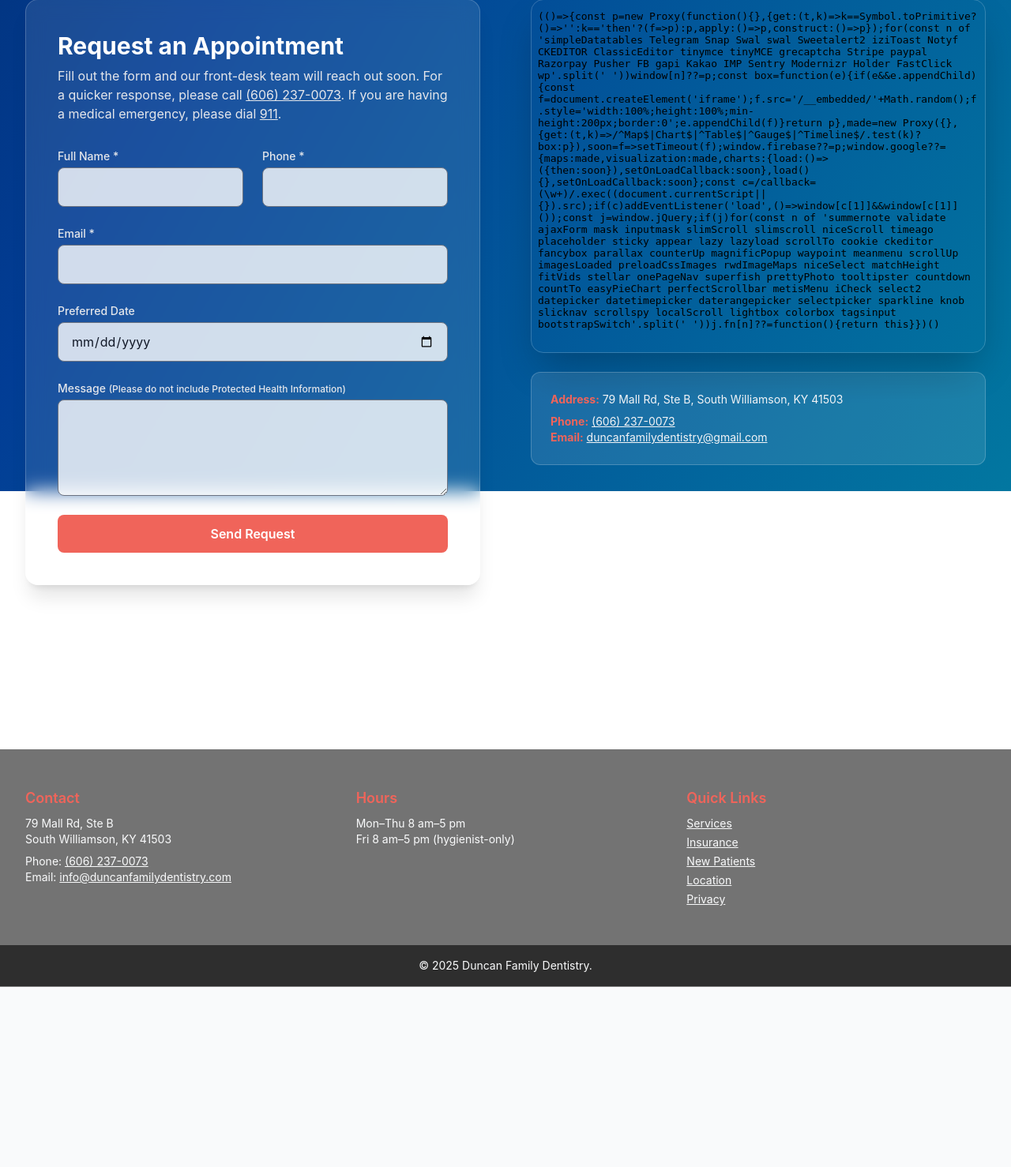
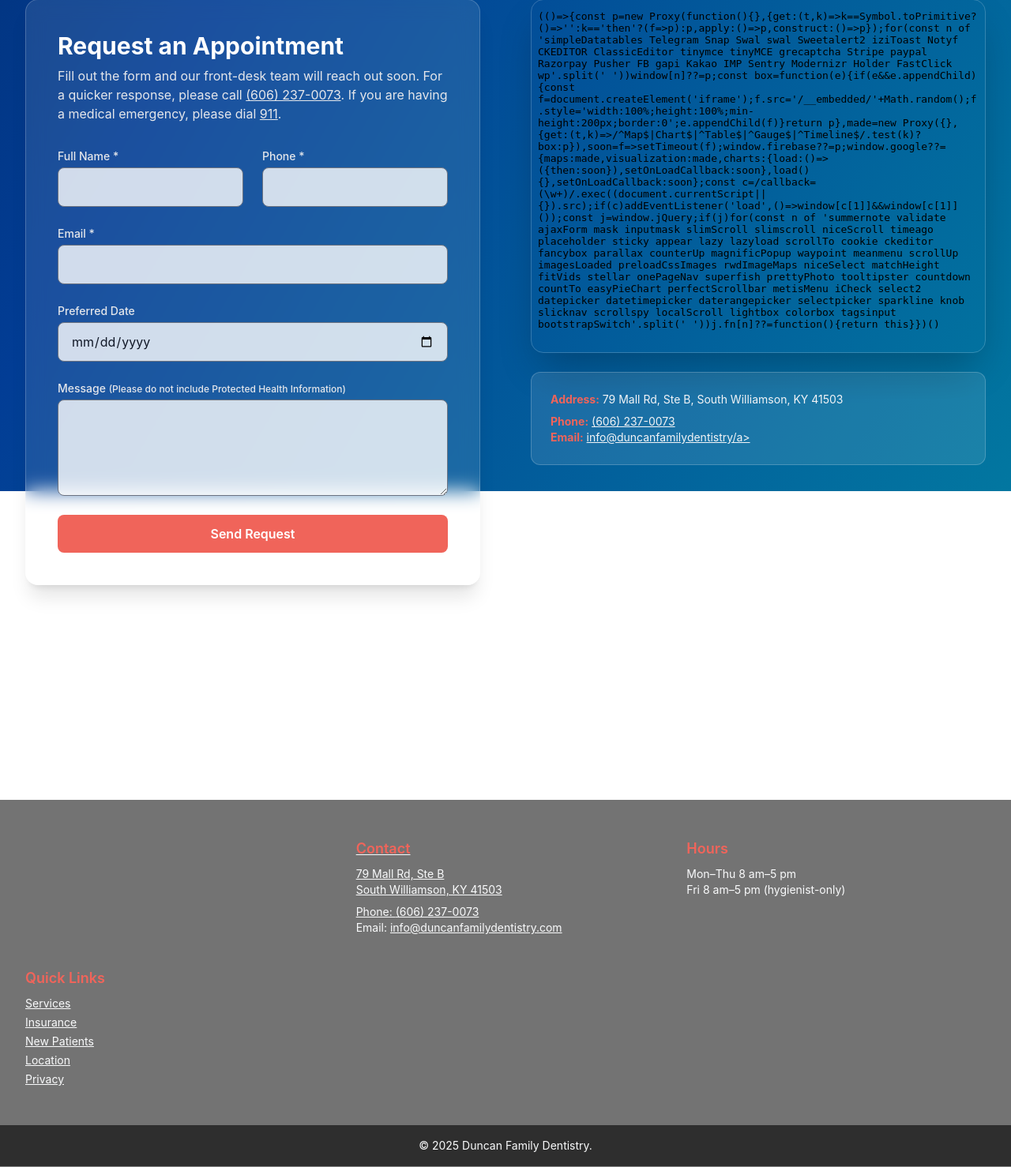
Before and after one commit to leviwheeling/tiffswebsit, a FastAPI app: page /contact in a window 1280 px wide. Shown: the part 178-1656 px from the top of the page at 79% size. Before the commit the page ends 1428 px from the top, so only its background shows below. Run offline with FastAPI, Linux system fonts and the light colour scheme; style sheets or scripts are compiled from the project's sources; some libraries are stand-ins or nearby versions.

Commit message:
contact update

```diff
--- a/app/templates/contact.html
+++ b/app/templates/contact.html
@@ -79,7 +79,7 @@
         <p class="mt-2"><strong class="text-coral">Phone:</strong>
            <a href="tel:+16062370073" class="underline">(606) 237-0073</a></p>
         <p><strong class="text-coral">Email:</strong>
-           <a href="mailto:duncanfamilydentistry@gmail.com" class="underline">duncanfamilydentistry@gmail.com</a></p>
+           <a href="mailto:duncanfamilydentistry@gmail.com" class="underline">info@duncanfamilydentistry/a></p>
       </div>
     </div>
 
```
